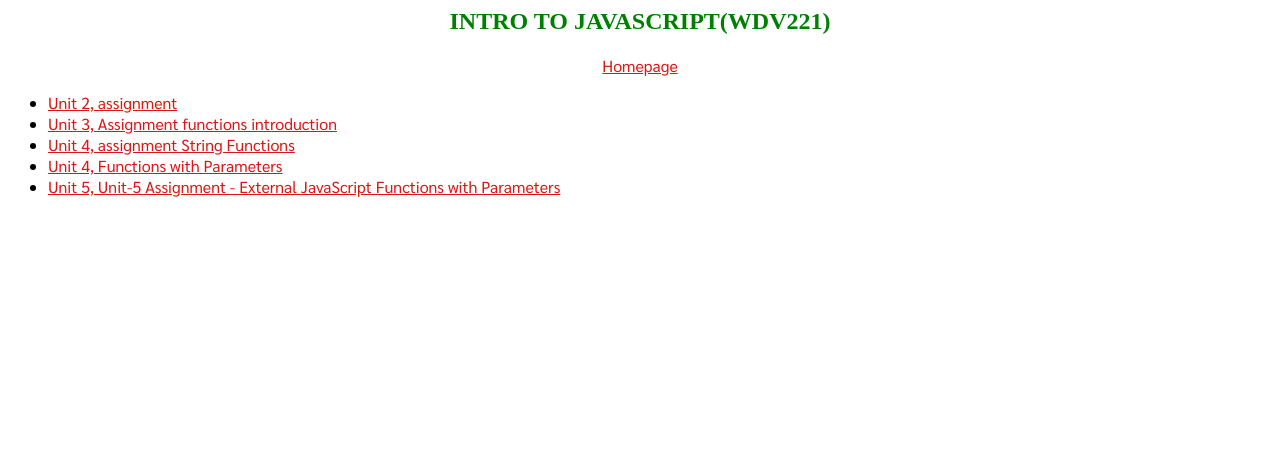
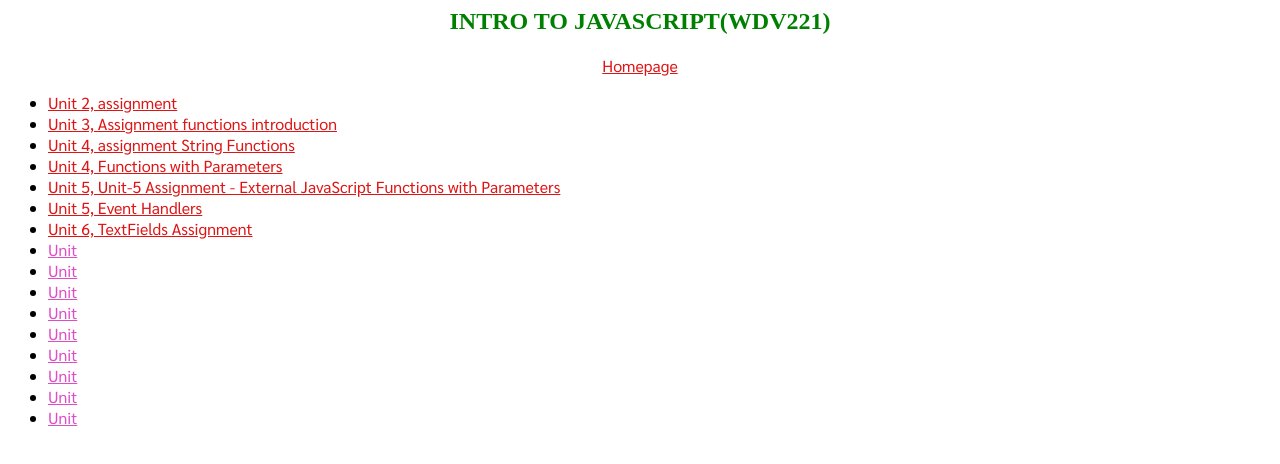
Before and after one commit to kmvanportfliet/wdv221, a plain HTML site: page wdv221/wdv221homework.html in a window 1280 px wide. Shown: the part 108-572 px from the top of the page. Drawn offline with Linux system fonts and the light colour scheme.

Commit message:
Add files via upload

```diff
--- a/wdv221/wdv221homework.html
+++ b/wdv221/wdv221homework.html
@@ -18,6 +18,17 @@
         <li><a href="http://mattvanp.com/wdv221/unit_4_functions_with_parameters.html">Unit 4, Functions with Parameters</a></li>
         <li><a href="http://mattvanp.com/wdv221/unit_5_assignment_external_JavaScript_Functions_with_Parameters.html">Unit 5, Unit-5 Assignment - External JavaScript Functions with Parameters</a>
         </li>
+        <li><a href="http://mattvanp.com/wdv221/unit_5_assignment_event_handlers.html">Unit 5, Event Handlers</a></li>
+        <li><a href="unit_6_textfields_assignment.html">Unit 6, TextFields Assignment</a></li>
+        <li><a href="">Unit</a></li>
+        <li><a href="">Unit</a></li>
+        <li><a href="">Unit</a></li>
+        <li><a href="">Unit</a></li>
+        <li><a href="">Unit</a></li>
+        <li><a href="">Unit</a></li>
+        <li><a href="">Unit</a></li>
+        <li><a href="">Unit</a></li>
+        <li><a href="">Unit</a></li>
 
     </ul>
 </body>
```
